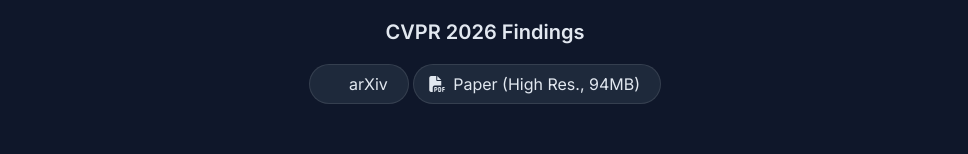
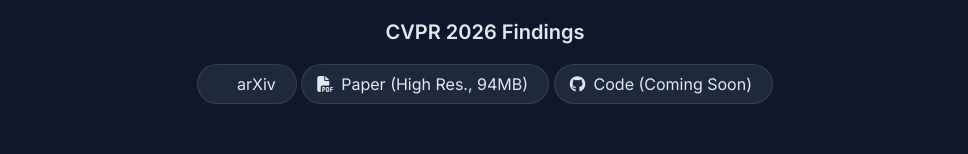
Before and after one commit to PKU-VCL-Geometry/Orbit2Ground, a plain HTML site: page index.html in a window 1280 px wide. Shown: the part 369-523 px from the top of the page, without its empty margins (155-1123 px from the left). Drawn offline with nearby package versions, Linux system fonts and the light colour scheme; some icons are missing; a web font is replaced by a local one.

Commit message:
Add GitHub link for project code

```diff
--- a/index.html
+++ b/index.html
@@ -108,6 +108,15 @@
                       <i class="fas fa-file-pdf"></i>
                   </span>
                   <span>Paper (High Res., 94MB)</span>
+                </a>
+              </span>
+               <span class="link-block">
+                <a href="https://github.com/PKU-VCL-Geometry/Orbit2Ground"
+                   class="external-link button is-normal is-rounded is-dark">
+                  <span class="icon">
+                      <i class="fab fa-github"></i>
+                  </span>
+                  <span>Code (Coming Soon)</span>
                 </a>
               </span>
               <!-- Video Link. -->
```
